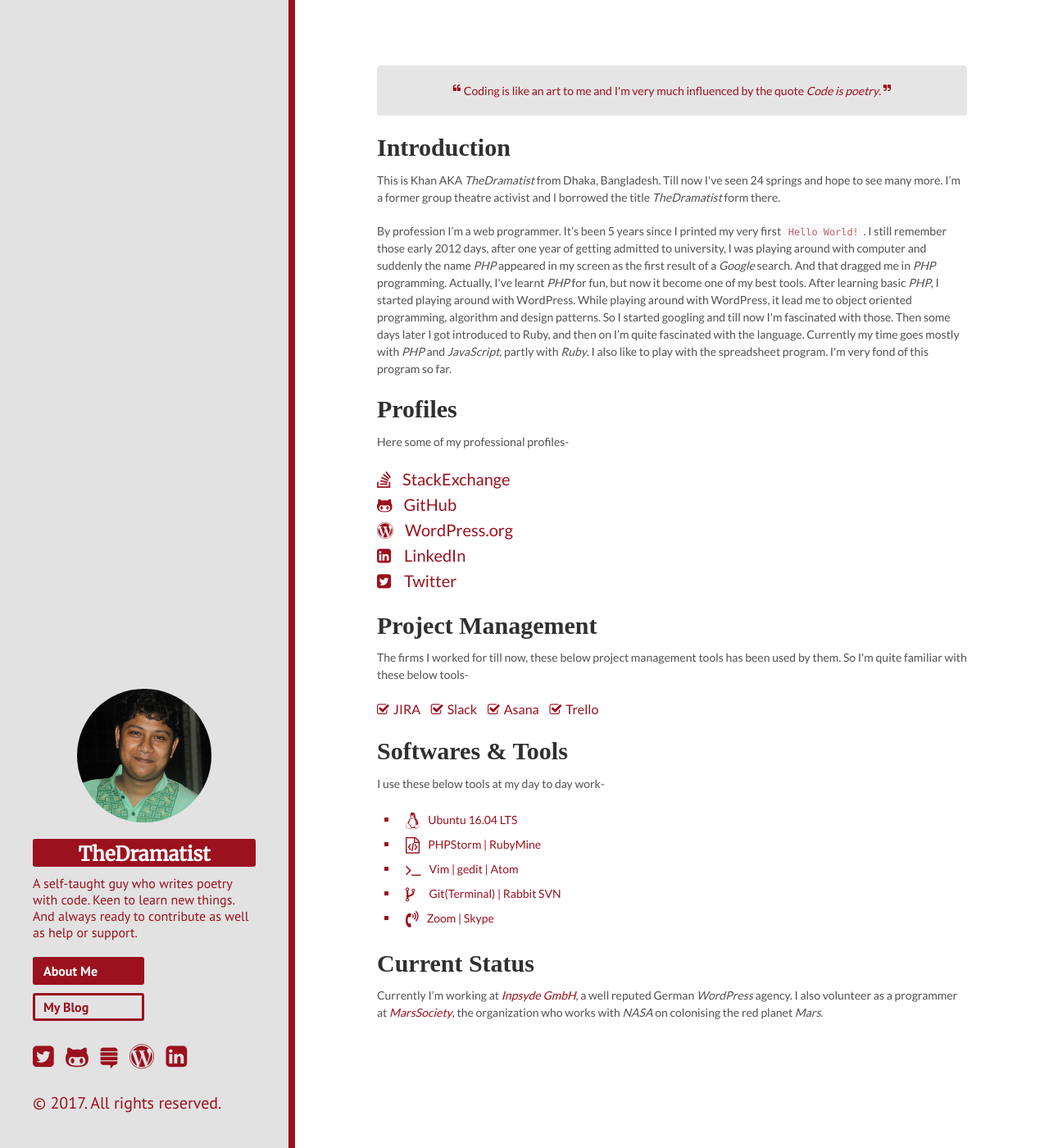
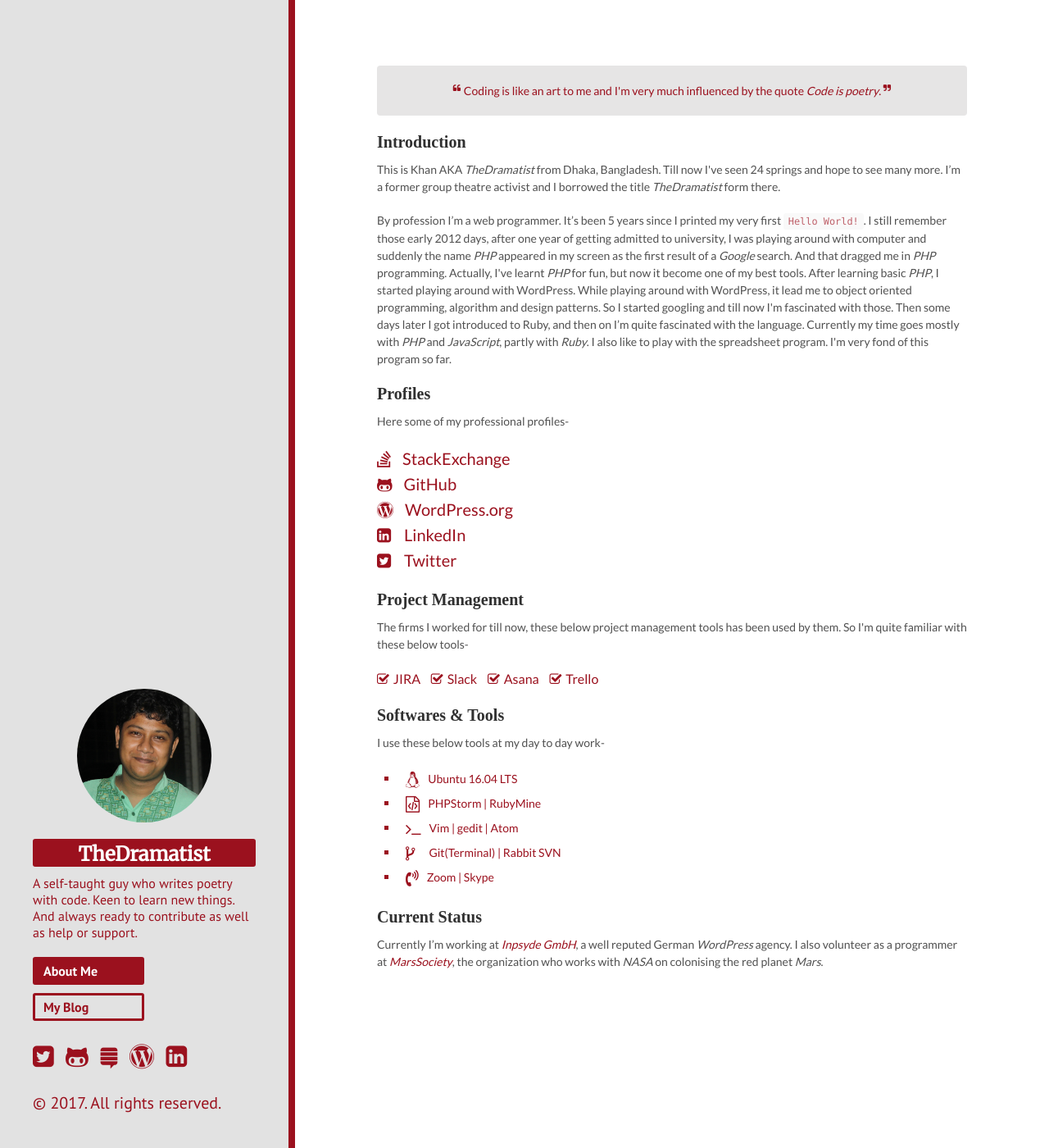
Before and after one commit to khanrn/codemascot.github.io, a Jekyll site: the page built from index.html, in a window 1280 px wide and 1400 px high. Shown: the whole window at 82% size. Built offline with Jekyll 4.4.1, drawn with Linux system fonts in a browser that asks for light colours; nearby versions of some CDN libraries; some web fonts are replaced; Markdown is read by kramdown in place of the engine named in the settings.

Commit message:
Font Size Changed

```diff
--- a/public/css/hyde.css
+++ b/public/css/hyde.css
@@ -215,7 +215,7 @@
         border-bottom: 0;
     }
     .page-title, .post-title {
-        font-size: 1.5rem !important;
+        font-size: 1rem !important;
     }
     .page p,
     .page li {
```
